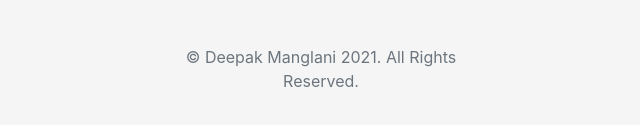
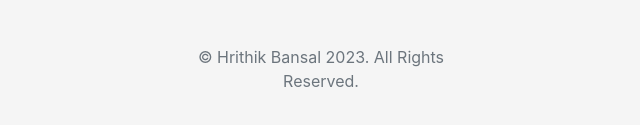
Before and after one commit to Hrithik1122/interactive-newsletter, a website: page signup.html in a window 1280 px wide. Shown: the part 549-674 px from the top of the page, 319-959 px from the left. Drawn offline with nearby package versions, Linux system fonts and the light colour scheme.

Commit message:
Updated file

```diff
--- a/signup.html
+++ b/signup.html
@@ -31,7 +31,7 @@
         </label>
       </div>
       <button class="btn btn-lg btn-primary btn-block" type="submit">Sign in</button>
-      <p class="mt-5 mb-3 text-muted">&copy; Deepak Manglani 2021. All Rights Reserved.</p>
+      <p class="mt-5 mb-3 text-muted">&copy; Hrithik Bansal 2023. All Rights Reserved.</p>
     </form>
   </body>
 </html>
```
